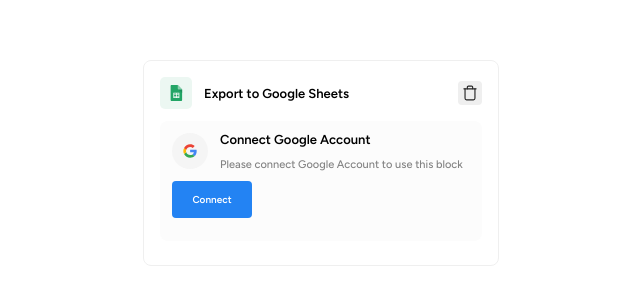
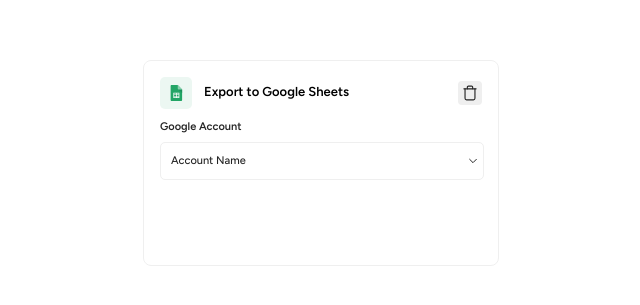
Before and after one commit to jocelindarma/konexi-frontend, a React (Create React App) app: page / in a window 1280 px wide. Shown: the part 237-542 px from the top of the page, without its empty margins (319-959 px from the left). Built offline with nearby package versions, Linux system fonts and the light colour scheme.

Commit message:
update css and add export file component

```diff
--- a/src/components/Block/Block.css
+++ b/src/components/Block/Block.css
@@ -5,7 +5,7 @@
   display: flex;
   flex-direction: column;
   gap: 12px;
-  height: 172px;
+  min-height: 172px;
   padding: 16px 0;
   width: 354px;
   border: solid 1px #efefef;
--- a/src/components/Block/Block.jsx
+++ b/src/components/Block/Block.jsx
@@ -1,13 +1,15 @@
 import React from "react";
 import { Header } from "../Header/Header";
 import { ConnectToGoogle } from "../ConnectToGoogle/ConnectToGoogle";
+import { ExportFile } from "../ExportFile/ExportFile";
 import "./Block.css";
 
 export const Block = () => {
   return (
     <div className="block-container">
       <Header />
-      <ConnectToGoogle />
+      <ExportFile />
+      {/* <ConnectToGoogle /> */}
     </div>
   );
 };
--- /dev/null
+++ b/src/components/ExportFile/ExportFile.css
@@ -0,0 +1,41 @@
+.google-account {
+  align-items: flex-start;
+  display: flex;
+  flex-direction: column;
+  gap: 9px;
+  min-height: 57px;
+  width: 322px;
+}
+
+.google-account-text {
+  letter-spacing: 0;
+  line-height: normal;
+  margin-top: -1px;
+  min-height: 13px;
+}
+
+.account-name {
+  align-items: center;
+  background-color: var(--white);
+  border-radius: 5px;
+  display: flex;
+  gap: 208px;
+  height: 36px;
+  justify-content: flex-end;
+  min-width: 322px;
+  border: solid 1px #efefef;
+}
+
+.name {
+  letter-spacing: 0;
+  line-height: normal;
+  margin-bottom: 2px;
+  min-height: 13px;
+  width: 76px;
+  padding: 0 8px;
+}
+
+.icons-1 {
+  height: 20px;
+  width: 20px;
+}
--- /dev/null
+++ b/src/components/ExportFile/ExportFile.jsx
@@ -0,0 +1,21 @@
+import React from 'react';
+import ChevronDown from "../../assets/chevron-down.svg"
+import "./ExportFile.css";
+
+export const ExportFile = () => {
+  return (
+    <div className='export-file-container'>
+      <div className='google-account'>
+        <div className='google-account-text figtree-semi-bold-shark-11px'>
+          Google Account
+        </div>
+        <div className='account-name'>
+          <div className='name figtree-medium-shark-11px'>
+            Account Name
+          </div>
+          <img className="icons-1" src={ChevronDown} alt="Chevron Down"/>
+        </div>
+      </div>
+    </div>
+  )
+}
--- a/src/components/Header/Header.css
+++ b/src/components/Header/Header.css
@@ -7,9 +7,14 @@
 
 .header {
   align-items: center;
+  background-color: transparent;
   display: flex;
+  flex-direction: row;
+  flex-shrink: 1;
   gap: 12px;
-  width: 191px;
+  justify-content: flex-start;
+  min-width: 191px;
+  width: auto;
 }
 
 .gsheets-icon {
@@ -18,16 +23,19 @@
   border-radius: 5px;
   display: flex;
   height: 32px;
-  width: 32px;
+  min-width: 32px;
 }
 
 .gsheets-icon img {
-  padding: 8px;
+  padding: 0 8px;
 }
 
 .header-text {
   letter-spacing: 0;
   line-height: normal;
+  margin-bottom: 2px;
+  min-height: 16px;
+  min-width: 147px;
 }
 
 .trash-button {
@@ -36,9 +44,9 @@
   border-radius: 4px;
   display: flex;
   height: 24px;
-  width: 24px;
+  min-width: 24px;
 }
 
 .trash-button img {
-  padding: 4px;
+  padding: 0 4px;
 }
--- a/src/index.css
+++ b/src/index.css
@@ -2,6 +2,7 @@
 
 :root {
   --black: rgba(0, 0, 0, 1);
+  --shark: rgba(38, 38, 38, 1);
   --gunsmoke: rgba(131, 131, 131, 1);
   --white: rgba(255, 255, 255, 1);
 
@@ -28,6 +29,38 @@
   font-style: normal;
 }
 
+.figtree-semi-bold-white-11px {
+  color: var(--white);
+  font-family: var(--font-family-figtree);
+  font-size: var(--font-size-m);
+  font-weight: 600;
+  font-style: normal;
+}
+
+.figtree-medium-gunsmoke-10px {
+  color: var(--gunsmoke);
+  font-family: var(--font-family-figtree);
+  font-size: var(--font-size-m);
+  font-weight: 600;
+  font-style: normal;
+}
+
+.figtree-medium-shark-11px {
+  color: var(--shark);
+  font-family: var(--font-family-figtree);
+  font-size: var(--font-size-m);
+  font-weight: 500;
+  font-style: normal;
+}
+
+.figtree-semi-bold-shark-11px {
+  color: var(--shark);
+  font-family: var(--font-family-figtree);
+  font-size: var(--font-size-m);
+  font-weight: 600;
+  font-style: normal;
+}
+
 .figtree-semi-bold-black-13px {
   color: var(--black);
   font-family: var(--font-family-figtree);
@@ -35,3 +68,11 @@
   font-weight: 600;
   font-style: normal;
 }
+
+.figtree-semi-bold-gunsmoke-10px {
+  color: var(--gunsmoke);
+  font-family: var(--font-family-figtree);
+  font-size: var(--font-size-l);
+  font-weight: 600;
+  font-style: normal;
+}
```
Also changed, not shown: src/components/ConnectToGoogle/ConnectToGoogle.css (+0 -13 lines), src/components/ConnectToGoogle/ConnectToGoogle.jsx (+5 -7 lines).
